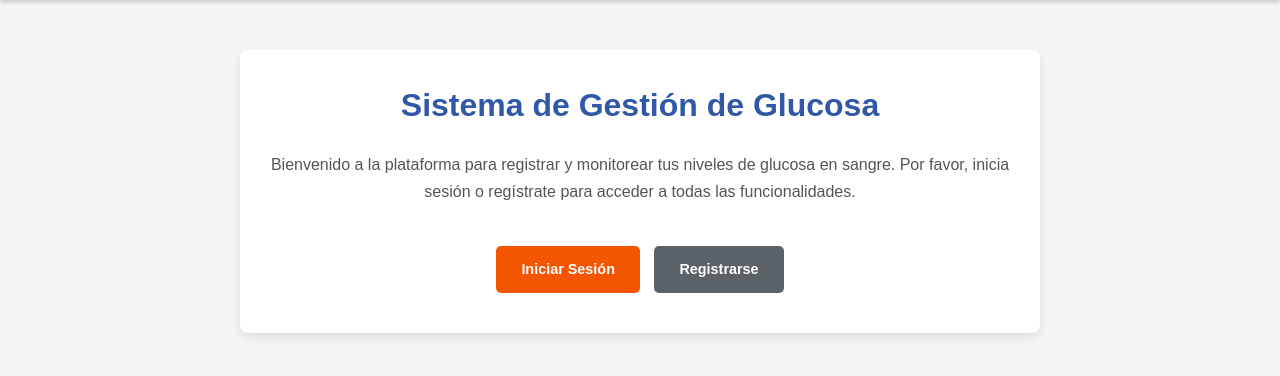
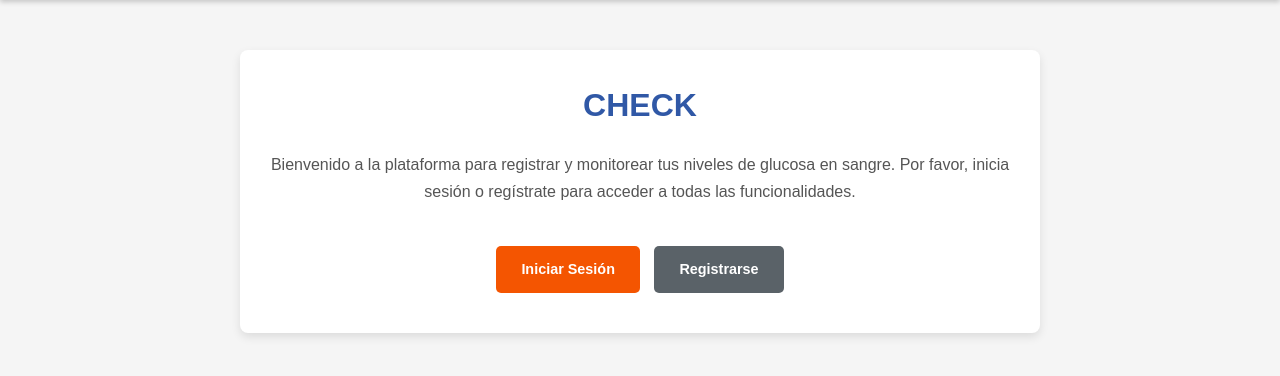
Before and after one commit to DouzZ4/Check.Inc, a PHP site: page /backend/public/index.php in a window 1280 px wide. Shown: the part 87-463 px from the top of the page. Run offline with PHP 8.4, Linux system fonts and the light colour scheme.

Commit message:
falta revisar todo para que nos puedan revisar

```diff
--- a/backend/public/index.php
+++ b/backend/public/index.php
@@ -6,7 +6,7 @@ session_start(); // Iniciar sesión al principio de todo
 <head>
     <meta charset="UTF-8">
     <meta name="viewport" content="width=device-width, initial-scale=1.0">
-    <title>Inicio - Sistema de Glucosa</title>
+    <title>Inicio - CHECK</title>
     <link rel="stylesheet" href="./Css/styles.css">
     <link rel="stylesheet" href="./Css/navbar.css">
     <link rel="stylesheet" href="./Css/index.css">
@@ -14,7 +14,7 @@ session_start(); // Iniciar sesión al principio de todo
 <body>
     <?php include __DIR__ . '/../includes/navbar.php'; ?>
     <div class="container">
-        <h1>Sistema de Gestión de Glucosa</h1>
+        <h1>CHECK</h1>
         <p>
             Bienvenido a la plataforma para registrar y monitorear tus niveles de glucosa en sangre.
             <?php if (!isset($_SESSION['idUsuario'])): ?>
--- a/backend/public/logout.php
+++ b/backend/public/logout.php
@@ -8,7 +8,7 @@ session_destroy(); // Destruye la sesión
 // Redirige a la página de inicio principal (index.php en la raíz)
 // Ajusta '/check.inc/' si tu proyecto no está en esa subcarpeta
 $baseUrl = '/check.inc'; // O define esto en un config global
-header('Location: ' . $baseUrl . '/index.php');
+header('Location: ' . $baseUrl . '/backend/public/index.php');
 // Alternativa si $baseUrl no está definido aquí:
 // header('Location: /check.inc/index.php');
 // O relativo (menos robusto):
```
